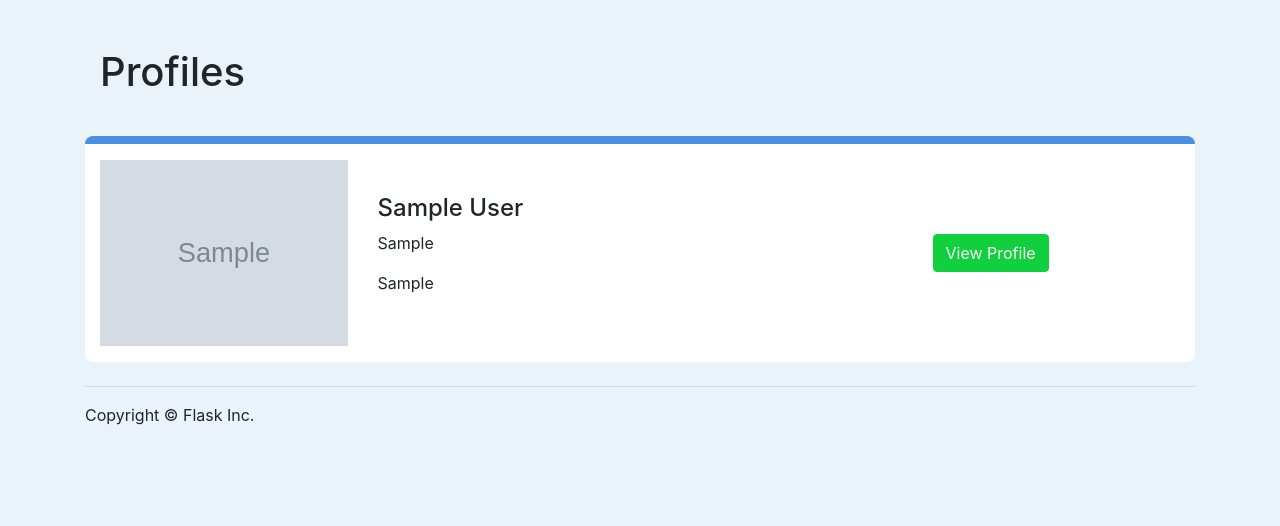
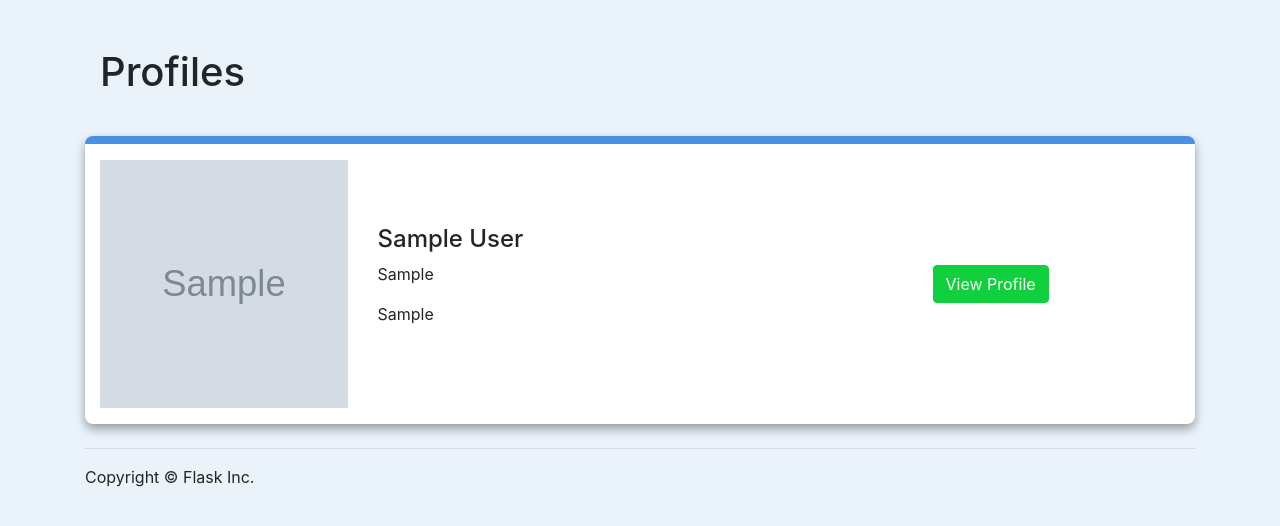
Before and after one commit to natechris-devine/info3180-project1, a Flask app: page /profiles in a window 1280 px wide. Shown: the part 56-582 px from the top of the page. Run offline with Flask 2, Linux system fonts and the light colour scheme; tables that the repository leaves empty hold one stand-in row (values such as "Sample post"); grey boxes marked "Sample" are stand-in pictures; some libraries are stand-ins or nearby versions.

Commit message:
Profile list cards modified to have same dimensions; images fill their space

```diff
--- a/app/static/css/app.css
+++ b/app/static/css/app.css
@@ -3,9 +3,27 @@ body {
     background-color: rgb(235, 243, 250);
 }
 
-.profile {
+.card-form {
     border-top: 0.5rem solid rgb(74, 144, 226);
     /* height: 20rem; */
+}
+
+
+.profiles-list-img {
+    height: 15.469rem;
+}
+
+.profiles-list-img > img {
+    width: 100%;
+    height: 100%;
+}
+
+.detailed-profile {
+    max-width: 75%;
+}
+
+.detailed-profile-img {
+
 }
 
 .bg-primary{
@@ -32,3 +50,7 @@ body {
     background-color: white;
     border-radius: 0.5rem;
 }
+
+.shadow-r {
+    box-shadow: 0 4px 8px 0 rgba(0, 0, 0, 0.2), 0 6px 12px 0 rgba(0, 0, 0, 0.19);
+}
--- a/app/templates/profile_details.html
+++ b/app/templates/profile_details.html
@@ -2,8 +2,10 @@
 
 {% block main %}
 <h1 class="page-header">Profile Details</h1>
-<div>
-    <img class = "med-pic" src="{{ url_for('static', filename = profile.profile_picture)}}">
+<div class="card-form detailed-profile row align-items-center my-4 px-5 py-3 shadow-r mx-auto">
+    <div class="col-sm-4">
+        <img class = "img-fluid" src="{{ url_for('static', filename = profile.profile_picture)}}">
+    </div>
     <div>
         <h3>{{ profile.first_name }} {{ profile.last_name }}</h3>
         <p>{{ profile.email }}</p>
--- a/app/templates/view_profiles.html
+++ b/app/templates/view_profiles.html
@@ -5,9 +5,8 @@
 <div class="container">
     <h1 class="pg-header">Profiles</h1>
     {% for profile in profiles %}
-        {# Draft idea of layout. Will need refinement #}
-        <div class="profile row align-items-center my-4 py-3">
-            <div class="col-sm-3">
+        <div class="card-form row align-items-center my-4 py-3 shadow-r">
+            <div class="col-sm-3 profiles-list-img">
                 <img class="img-fluid" src="{{ url_for('static', filename = profile.profile_picture)}}">
             </div>
             <div class="col-sm-6">
```
